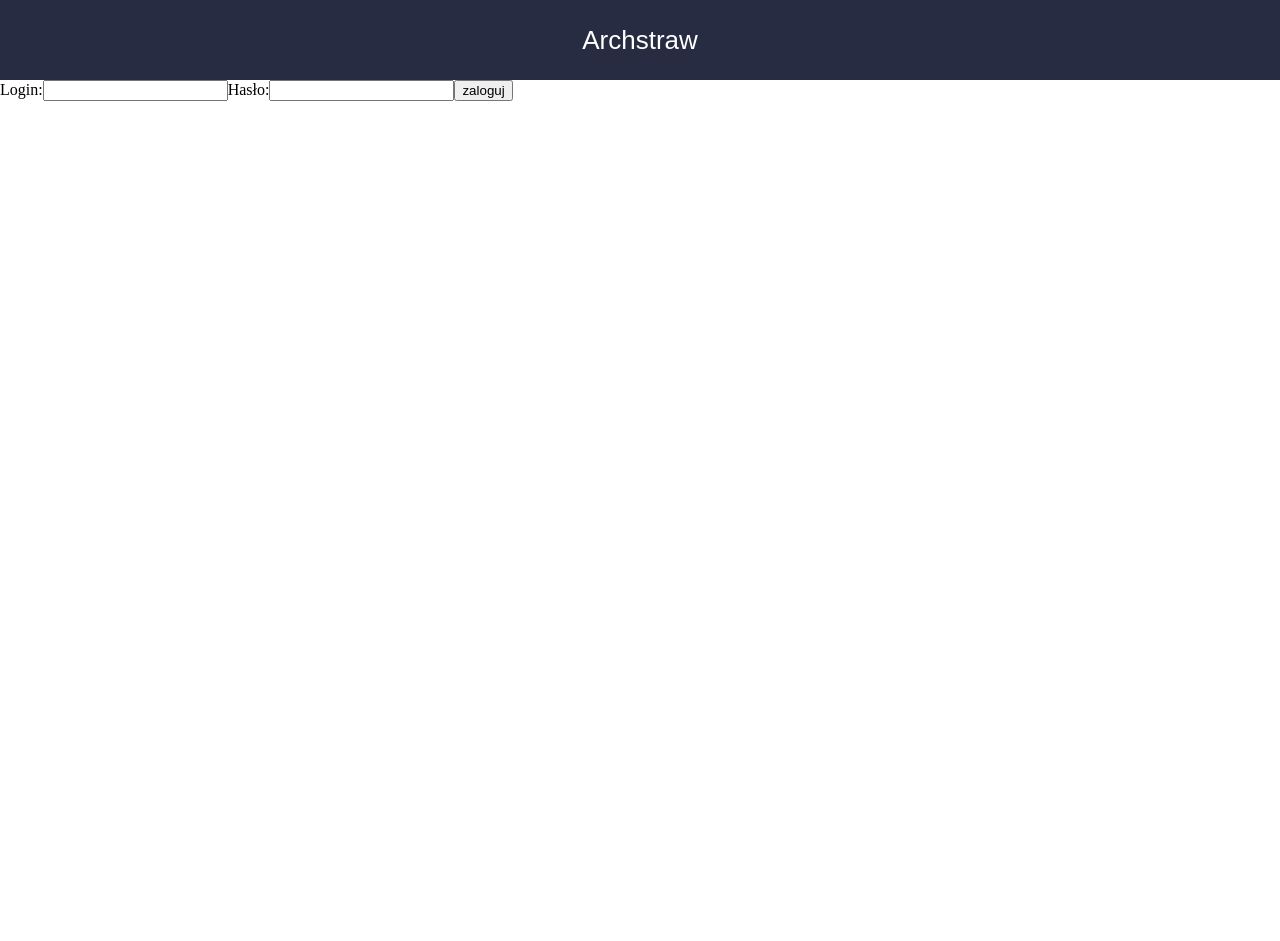
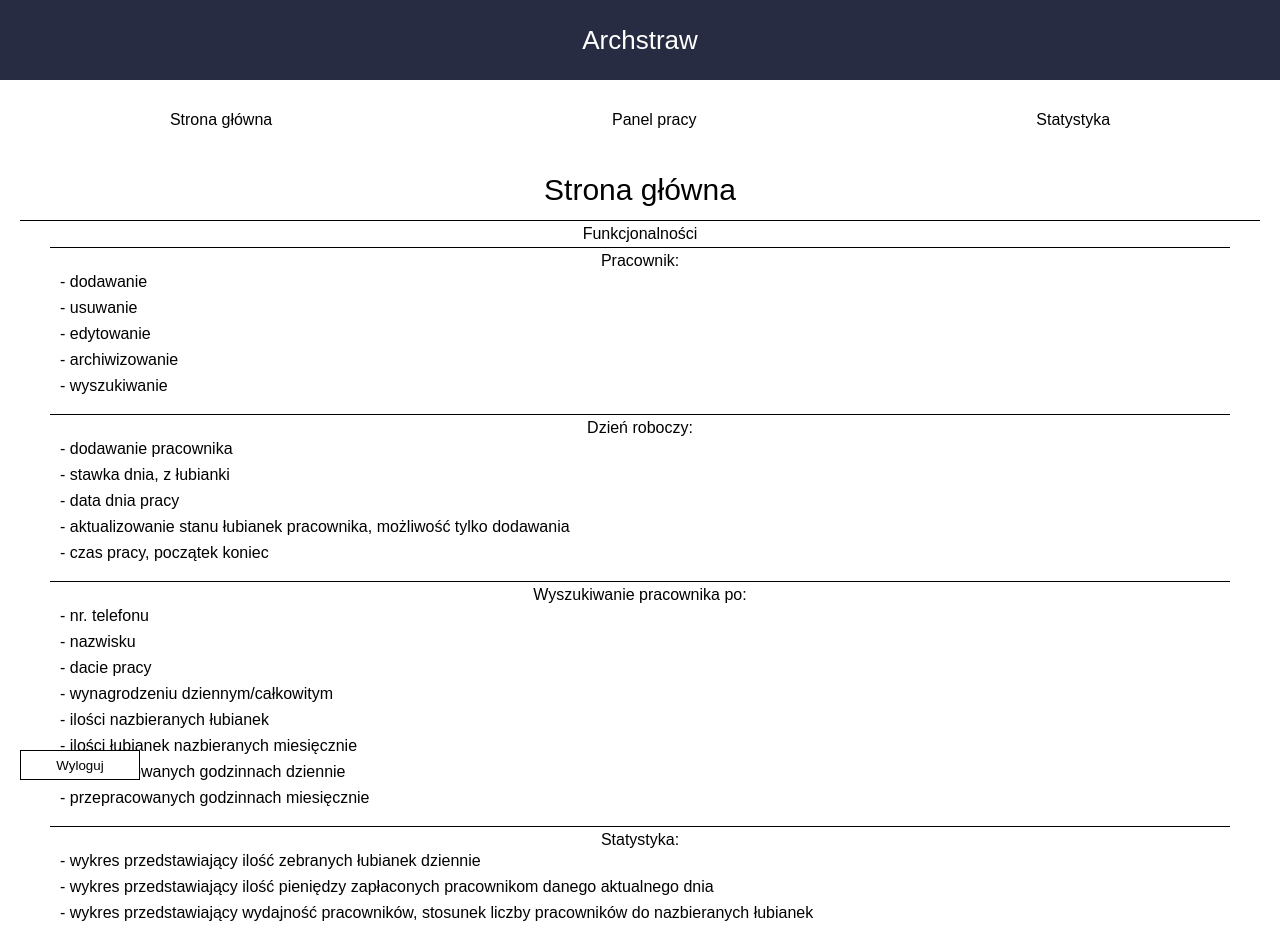
Before and after one commit to CasperFK/Archstraw, a React app in the folder src/view/: page / in a window 1280 px wide. Before the commit the page ends 800 px from the top, so only its background shows below. Built offline with nearby package versions, Linux system fonts and the light colour scheme.

Commit message:
Add MainPage component with all features
MainPage includes all of features implemented in appliaction. That's all is styled in Styled Components

```diff
--- a/src/view/src/PageApp.js
+++ b/src/view/src/PageApp.js
@@ -3,7 +3,7 @@ import styled from 'styled-components';
 
 const StyledPageApp = styled.h1`
   background-color: #282c43;
-  min-height: 10vh;
+  height: 10vh;
   display: flex;
   flex-direction: column;
   align-items: center;
--- a/src/view/src/app/signIn/duck/reducer.js
+++ b/src/view/src/app/signIn/duck/reducer.js
@@ -1,7 +1,7 @@
 import types from './types';
 
 const INITIAL_STATE = {
-  formFlag: false,
+  formFlag: true,
 }
 
 const changeFlagSignInReducer = (state = INITIAL_STATE, action) => {
--- /dev/null
+++ b/src/view/src/components/mainPage/MainPage.js
@@ -0,0 +1,76 @@
+import React from 'react'
+import styled from 'styled-components';
+
+const Wrapper = styled.div`
+  min-height: 80vh;
+  font-family: arial;
+  margin-bottom: 50px;
+`;
+
+const Title = styled.h1`
+  font-size: 30px;
+  text-align:center;
+  padding: 15px 0;
+`;
+
+const Features = styled.ul`
+  border-top: 1px solid black;
+  margin: 0 20px;
+  text-align: center;
+  list-style: none;
+  padding: 5px;
+`;
+
+const ListItem = styled.li`
+  text-align: left;
+  padding: 5px;
+`;
+
+const MainPage = () => {
+  return (
+    <Wrapper>
+      <Title>Strona główna</Title>
+      <Features>Funkcjonalności
+        <ListItem>
+          <Features>Pracownik:
+            <ListItem>- dodawanie</ListItem>
+            <ListItem>- usuwanie</ListItem>
+            <ListItem>- edytowanie</ListItem>
+            <ListItem>- archiwizowanie</ListItem>
+            <ListItem>- wyszukiwanie</ListItem>
+          </Features>
+        </ListItem>
+        <ListItem>
+          <Features>Dzień roboczy:
+            <ListItem>- dodawanie pracownika</ListItem>
+            <ListItem>- stawka dnia, z łubianki</ListItem>
+            <ListItem>- data dnia pracy</ListItem>
+            <ListItem>- aktualizowanie stanu łubianek pracownika, możliwość tylko dodawania</ListItem>
+            <ListItem>- czas pracy, początek koniec</ListItem>
+          </Features>
+        </ListItem>
+        <ListItem>
+          <Features>Wyszukiwanie pracownika po:
+            <ListItem>- nr. telefonu</ListItem>
+            <ListItem>- nazwisku</ListItem>
+            <ListItem>- dacie pracy</ListItem>
+            <ListItem>- wynagrodzeniu dziennym/całkowitym</ListItem>
+            <ListItem>- ilości nazbieranych łubianek</ListItem>
+            <ListItem>- ilości łubianek nazbieranych miesięcznie</ListItem>
+            <ListItem>- przepracowanych godzinnach dziennie</ListItem>
+            <ListItem>- przepracowanych godzinnach miesięcznie</ListItem>
+          </Features>
+        </ListItem>
+        <ListItem>
+          <Features>Statystyka:
+            <ListItem>- wykres przedstawiający ilość zebranych łubianek dziennie</ListItem>
+            <ListItem>- wykres przedstawiający ilość pieniędzy zapłaconych pracownikom danego aktualnego dnia</ListItem>
+            <ListItem>- wykres przedstawiający wydajność pracowników, stosunek liczby pracowników do nazbieranych łubianek</ListItem>
+          </Features>
+        </ListItem>
+      </Features>
+    </Wrapper>
+  )
+}
+
+export default MainPage;
--- a/src/view/src/components/menu/ErrorMesage.js
+++ b/src/view/src/components/menu/ErrorMesage.js
@@ -1,9 +1,18 @@
 import React from 'react';
+import styled from 'styled-components';
 
-const ErrorMesage = ({ text }) => {
+const StyledErrorMessage = styled.p`
+  width: 100%;
+  line-height: 30px;
+  font-size: 18px;
+  color: red;
+  padding-left: 15px;
+`;
+
+const ErrorMessage = ({ text }) => {
   return (
-    <p>{text}</p>
+    <StyledErrorMessage>{text}</StyledErrorMessage>
   )
 }
 
-export default ErrorMesage;
+export default ErrorMessage;
--- a/src/view/src/components/menu/Form.js
+++ b/src/view/src/components/menu/Form.js
@@ -2,6 +2,54 @@ import React from 'react';
 import ErrorMessage from './ErrorMesage';
 import { connect } from 'react-redux';
 import actions from '../../app/signIn/duck/actions';
+import styled from 'styled-components';
+
+const PageTitle = styled.h1`
+  height: 50px;
+  text-align: center;
+  font-size: 25px;
+`;
+
+const StyledForm = styled.form`
+  font-family: arial;
+  height: 90vh;
+  width: 100%;
+  padding-top: 30px;
+  display: flex;
+  flex-direction: column;
+  align-items: center;
+`;
+
+const LoginPart = styled.label`
+  display: flex;
+  width: 100%;
+  justify-content: center;
+  margin: 15px 0;
+  height: 30px;
+  line-height: 30px;
+`;
+
+const LoginInputTitle = styled.span`
+  display: block;
+  margin-right: 5px;
+`;
+
+const SubmitBtn = styled.button`
+  height: 35px;
+  width: 150px;
+  border: 1px solid black;
+  background-color: #ffffff;
+  cursor: pointer;
+  &:hover {
+    transition: .3s;
+    background-color: #ffddff;
+  }
+`;
+
+const DataInput = styled.input`
+padding-left: 3px;
+  width: 250px;
+`;
 
 const Form = (props) => {
   const [error, setError] = React.useState(null);
@@ -45,27 +93,29 @@ const Form = (props) => {
   }
 
   return (
-    <form>
-      <p>{props.counter}</p>
+    <StyledForm>
+      <PageTitle>Panel logowania</PageTitle>
       {error && <ErrorMessage text={error} />}
-      <label>
-        <span>Login:</span>
-        <input
+      <LoginPart>
+        <LoginInputTitle>Login:</LoginInputTitle>
+        <DataInput
           name="login"
           value={form.login}
           type="text"
-          onChange={handleChange} />
-      </label>
-      <label>
-        <span>Hasło:</span>
-        <input
+          onChange={handleChange}
+          placeholder="login" />
+      </LoginPart>
+      <LoginPart>
+        <LoginInputTitle>Hasło:</LoginInputTitle>
+        <DataInput
           name="password"
           value={form.password}
           type="password"
-          onChange={handleChange} />
-      </label>
-      <button onClick={handleSubmit}>zaloguj</button>
-    </form>
+          onChange={handleChange}
+          placeholder="hasło" />
+      </LoginPart>
+      <SubmitBtn onClick={handleSubmit}>zaloguj</SubmitBtn>
+    </StyledForm>
   )
 }
 
--- a/src/view/src/components/menu/MenuApp.js
+++ b/src/view/src/components/menu/MenuApp.js
@@ -1,16 +1,91 @@
 import React from 'react';
+import { BrowserRouter as Router, Switch, Route, Link } from "react-router-dom";
 import { connect } from 'react-redux';
 import actions from '../../app/signIn/duck/actions';
+import MainPage from '../mainPage/MainPage';
+import Statistics from '../statistics/Statistics';
+import Work from '../work/Work';
+import styled from 'styled-components';
+
+const Wrapper = styled.div`
+  height: 90vh;
+  width: 100%;
+  font-family: arial;
+`;
+
+const Navigation = styled.div`
+  min-height: 10vh;
+`;
+
+const ListWrapper = styled.ul`
+  display: flex;
+  justify-content: space-around;
+  line-height: 10vh;
+  list-style: none;
+`;
+
+const ListItem = styled.li`
+  font-size: 16px;
+`;
+
+const StyledLink = styled(Link)`
+  text-decoration: none;
+  color: #000000;
+`;
+
+const LogoutBtn = styled.button`
+  position: fixed;
+  bottom: 20px;
+  left: 20px;
+  height: 30px;
+  width: 120px;
+  background-color: white;
+  border: 1px solid black;
+  cursor: pointer;
+  &:hover {
+    background-color: #ffddff;
+  }
+`;
 
 const MenuApp = (props) => {
+
   const handleClick = (e) => {
     e.preventDefault();
     props.changeIncorrect();
   }
   return (
-    <div>
-      <button onClick={handleClick}>Wyloguj</button>
-    </div>
+    <Router>
+      <Wrapper>
+        <Navigation>
+          <ListWrapper>
+            <ListItem>
+              <StyledLink to="/">Strona główna</StyledLink>
+            </ListItem>
+            <ListItem>
+              <StyledLink to="/work">Panel pracy</StyledLink>
+            </ListItem>
+            <ListItem>
+              <StyledLink to="/statistics">Statystyka</StyledLink>
+            </ListItem>
+          </ListWrapper>
+        </Navigation>
+
+        <Switch>
+          <Route path="/work">
+            <Work />
+          </Route>
+          <Route path="/statistics">
+            <Statistics />
+          </Route>
+          <Route path="/">
+            <MainPage />
+          </Route>
+        </Switch>
+        <LogoutBtn onClick={handleClick}>
+          <StyledLink to="/">Wyloguj</StyledLink>
+        </LogoutBtn>
+      </Wrapper>
+    </Router>
   )
 }
 
--- /dev/null
+++ b/src/view/src/components/statistics/Statistics.js
@@ -0,0 +1,9 @@
+import React from 'react'
+
+const Statistics = () => {
+  return (
+    <div>Statystyka</div>
+  )
+}
+
+export default Statistics;
--- /dev/null
+++ b/src/view/src/components/work/Work.js
@@ -0,0 +1,9 @@
+import React from 'react';
+
+const Work = () => {
+  return (
+    <div>Panel pracy</div>
+  )
+}
+
+export default Work;
```
